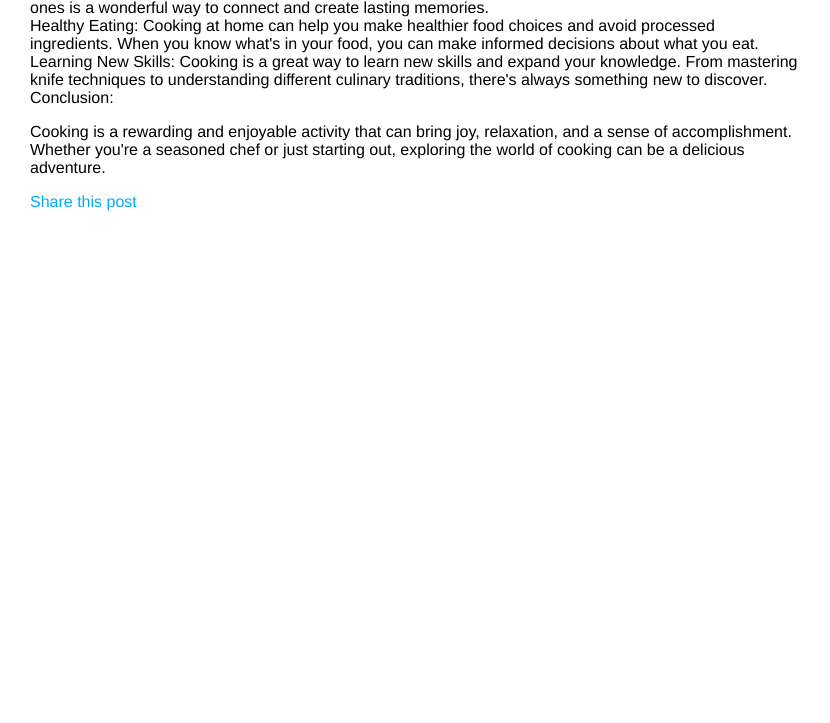
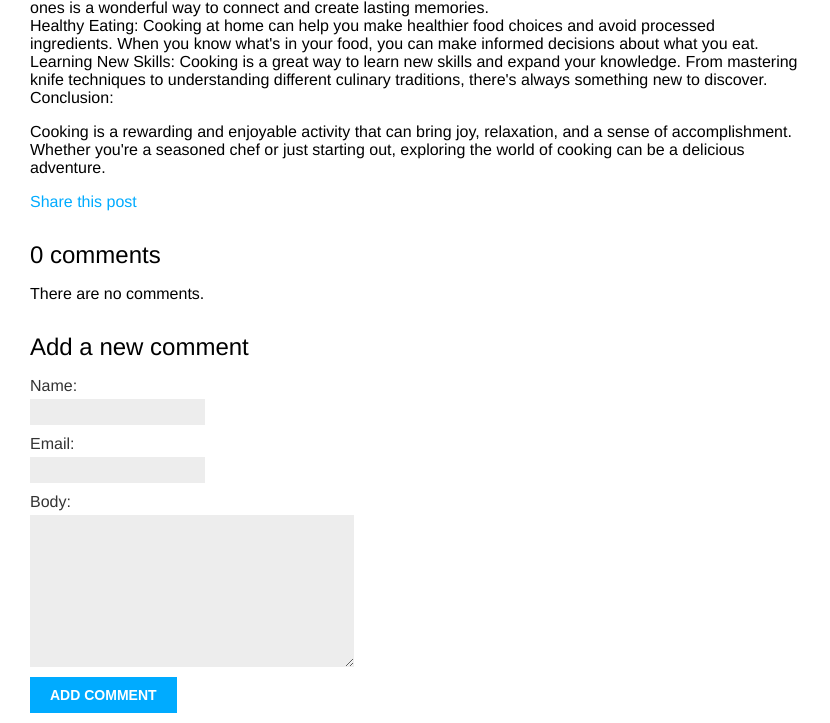
Before and after one commit to AleksJh/my-blog, a Django app: a page that uses blog/templates/blog/post/detail.html in a window 1280 px wide. Shown: the part 407-1130 px from the top of the page, without its empty margins (0-830 px from the left). Before the commit the page ends 618 px from the top, so only its background shows below. Run offline with Django 4.2, Linux system fonts and the light colour scheme; data comes from the database, SQL or seed files in the repository; both versions use the stored data as it was after the commit.

Commit message:
Commenting feature added.

```diff
--- a/blog/forms.py
+++ b/blog/forms.py
@@ -1,3 +1,4 @@
+from .models import Comment
 from django import forms
 
 class EmailPostForm(forms.Form):
@@ -6,3 +7,9 @@ class EmailPostForm(forms.Form):
     to = forms.EmailField()
     comments = forms.CharField(required=False,
                                widget=forms.Textarea)
+
+
+class CommentForm(forms.ModelForm):
+    class Meta:
+        model = Comment
+        fields = ['name', 'email', 'body']
--- a/blog/models.py
+++ b/blog/models.py
@@ -48,3 +48,24 @@ class Post(models.Model):
                              self.publish.month,
                              self.publish.day,
                              self.slug])
+
+
+class Comment(models.Model):
+    post = models.ForeignKey(Post,
+                             on_delete=models.CASCADE,
+                             related_name='comments')
+    name = models.CharField(max_length=80)
+    email = models.EmailField()
+    body = models.TextField()
+    created = models.DateTimeField(auto_now_add=True)
+    updated = models.DateTimeField(auto_now=True)
+    active = models.BooleanField(default=True)
+
+    class Meta:
+        ordering = ['created']
+        indexes = [
+            models.Index(fields=['created']),
+        ]
+
+    def __str__(self):
+        return f'Comment by {self.name} on {self.post}'
--- a/blog/templates/blog/post/detail.html
+++ b/blog/templates/blog/post/detail.html
@@ -13,4 +13,21 @@
         Share this post
       </a>
   </p>
+  {% with comments.count as total_comments %}
+    <h2>
+        {{ total_comments }} comment{{ total_comments|pluralize }}
+    </h2>
+  {% endwith %}
+  {% for comment in comments %}
+    <div class="comment">
+        <p class="info">
+            Comment {{ forloop.counter }} by {{ comment.name }}
+            {{ comment.created }}
+        </p>
+        {{ comment.body|linebreaks }}
+    </div>
+  {% empty %}
+    <p>There are no comments.</p>
+  {%endfor %}
+  {% include "blog/post/includes/comment_form.html" %}
 {% endblock %}
--- /dev/null
+++ b/blog/templates/blog/post/includes/comment_form.html
@@ -0,0 +1,6 @@
+<h2>Add a new comment</h2>
+<form action="{% url 'blog:post_comment' post.id %}" method="post">
+    {{ form.as_p }}
+    {% csrf_token %}
+    <p><input type="submit" value="Add comment"</p>
+</form>
--- a/blog/urls.py
+++ b/blog/urls.py
@@ -12,4 +12,6 @@ urlpatterns = [
          name='post_detail'),
     path('<int:post_id>/share/',
          views.post_share, name='post_share'),
+    path('<int:post_id>/comment/',
+         views.post_comment, name='post_comment'),
 ]
--- a/blog/views.py
+++ b/blog/views.py
@@ -1,27 +1,16 @@
+from django.views.decorators.http import require_POST
 from django.core.mail import send_mail
 from django.shortcuts import render, get_object_or_404
-from .models import Post
+from .models import Post, Comment
 from django.http import Http404
 from django.core.paginator import Paginator, EmptyPage, PageNotAnInteger
 from django.views.generic import ListView
-from .forms import EmailPostForm
+from .forms import EmailPostForm, CommentForm
 
 
 # Create your views here.
 
-def post_list(request):
-    post_list = Post.published.all()
-    paginator = Paginator(post_list,3)
-    page_number = request.GET.get('page', 1)
-    try:
-        posts = paginator.page(page_number)
-    except EmptyPage:
-        posts = paginator.page(paginator.num_pages)
-    except PageNotAnInteger:
-        posts = paginator.page(1)
-    return render(request,
-                  'blog/post/list.html',
-                  {'posts': posts})
+
 
 def post_detail(request, year, month, day, post):
     post = get_object_or_404(Post,
@@ -30,9 +19,13 @@ def post_detail(request, year, month, day, post):
                              publish__year=year,
                              publish__month=month,
                              publish__day=day)
+    comments = post.comments.filter(active=True)
+    form = CommentForm()
     return render(request,
                   'blog/post/detail.html',
-                  {'post': post})
+                  {'post': post,
+                   'comments': comments,
+                   'form': form})
 
 class PostListView(ListView):
     '''
@@ -66,3 +59,20 @@ def post_share(request, post_id):
     return render(request, 'blog/post/share.html', {'post': post,
                                                                         'form': form,
                                                                          'sent': sent})
+
+
+@require_POST
+def post_comment(request, post_id):
+    post = get_object_or_404(Post,
+                             id=post_id,
+                             status=Post.Status.PUBLISHED)
+    comment = None
+    form = CommentForm(data=request.POST)
+    if form.is_valid():
+        comment = form.save(commit=False)
+        comment.post = post
+        comment.save()
+    return render(request, 'blog/post/comment.html',
+                  {'post': post,
+                   'form': form,
+                   'comment': comment})
```
Also changed, not shown: blog/admin.py (+8 -1 lines), blog/templates/blog/post/comment.html (added, +12 -0 lines), blog/migrations/0003_comment_comment_blog_commen_created_0e6ed4_idx.py (added), db.sqlite3.
